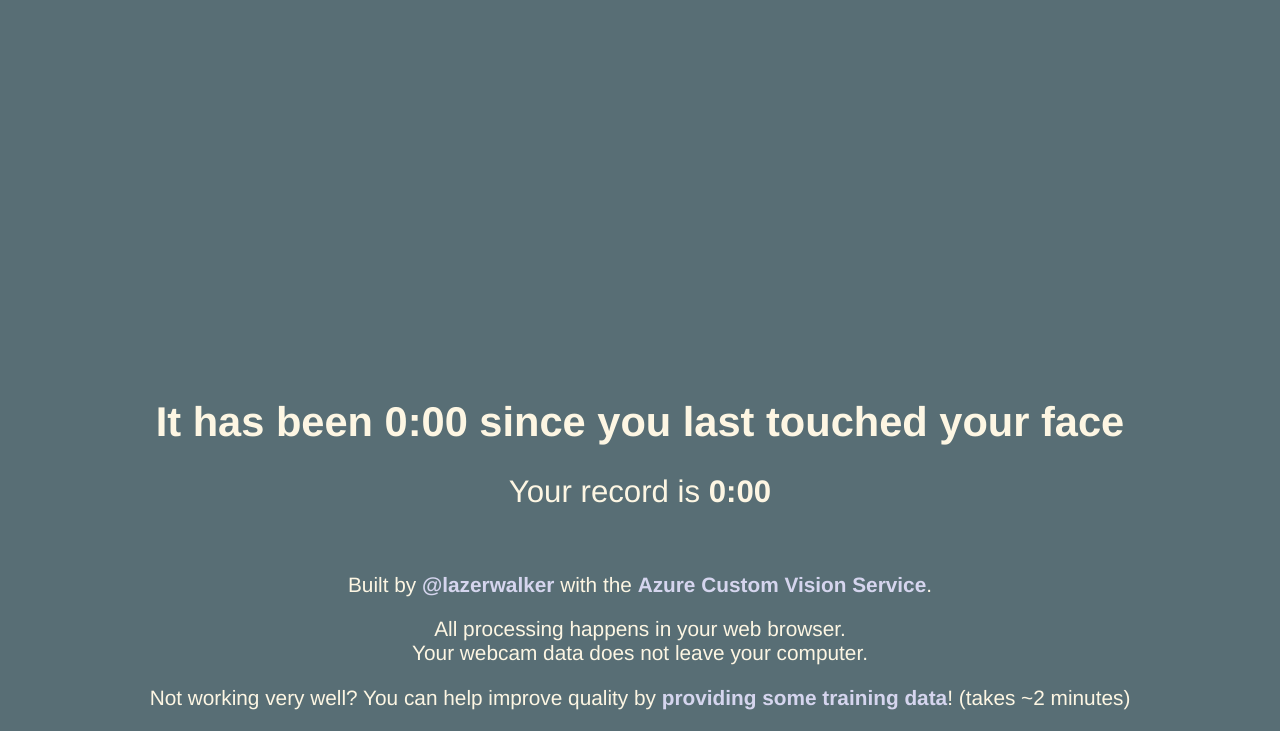
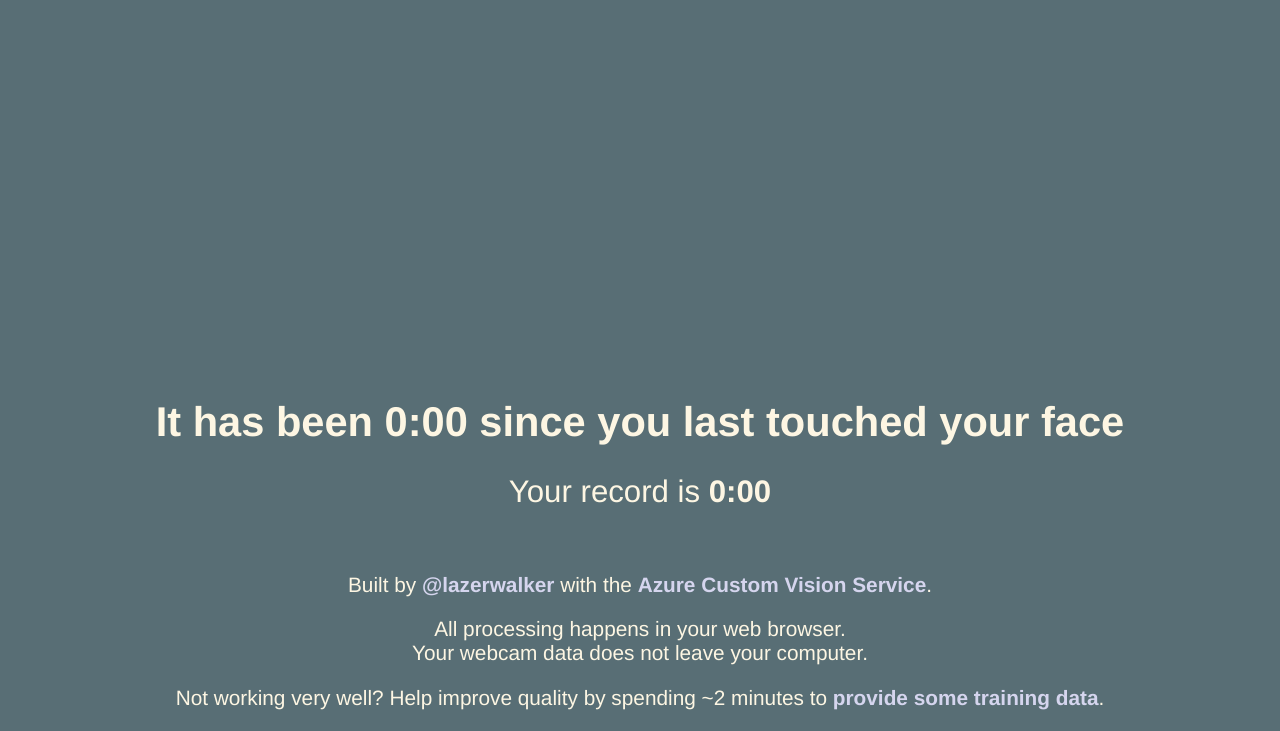
Before and after one commit to lazerwalker/dont-touch-your-face, a website built with Parcel: page index.html in a window 1280 px wide. Shown: the part 367-1098 px from the top of the page. Built offline with nearby package versions, Linux system fonts and the light colour scheme.

Commit message:
Copy tweak

```diff
--- a/index.html
+++ b/index.html
@@ -132,10 +132,10 @@
         not leave your computer.
       </p>
       <p>
-        Not working very well? You can help improve quality by
+        Not working very well? Help improve quality by spending ~2 minutes to
         <a href="https://facetoucherstorage.z5.web.core.windows.net"
-          >providing some training data</a
-        >! (takes ~2 minutes)
+          >provide some training data</a
+        >.
       </p>
     </div>
   </body>
```
